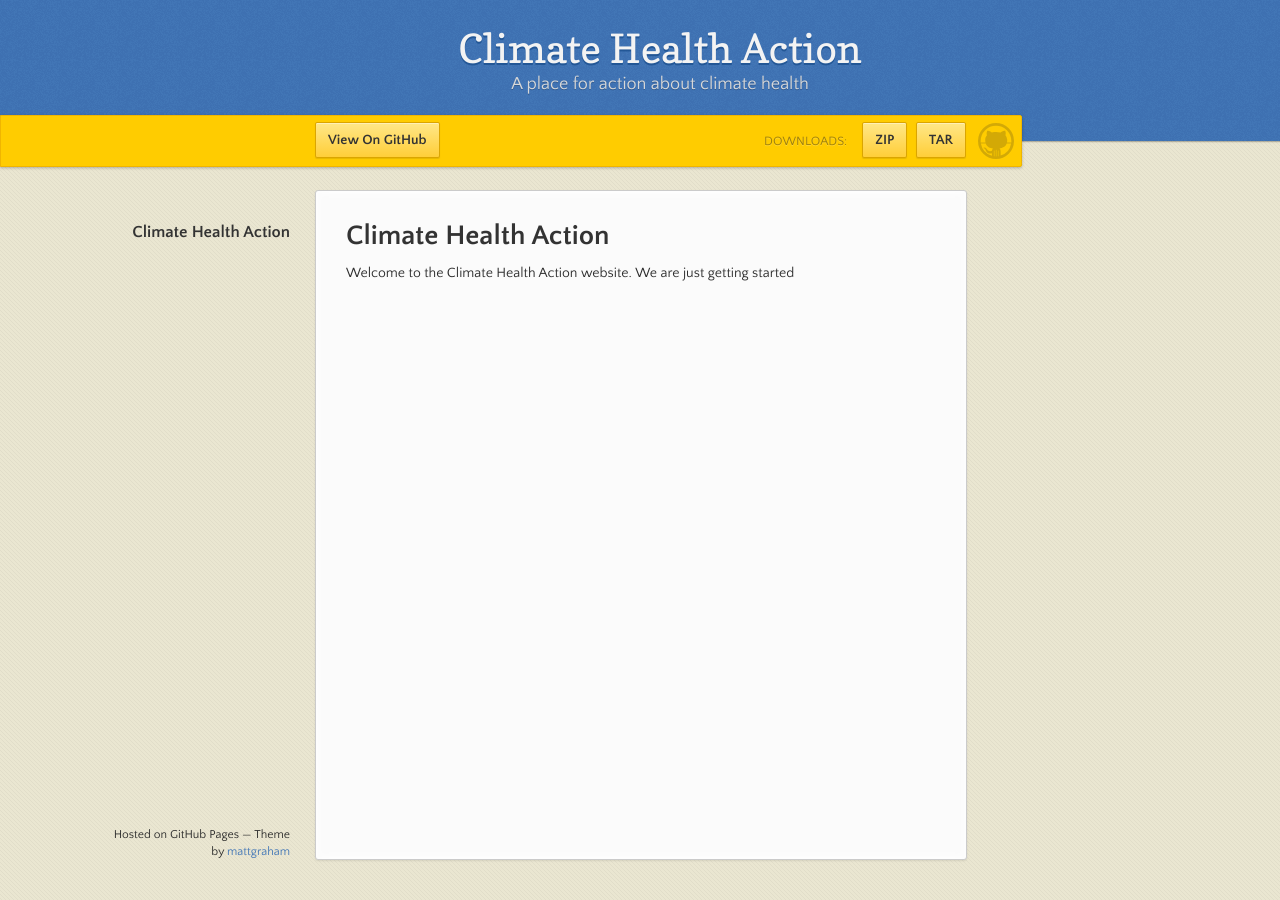
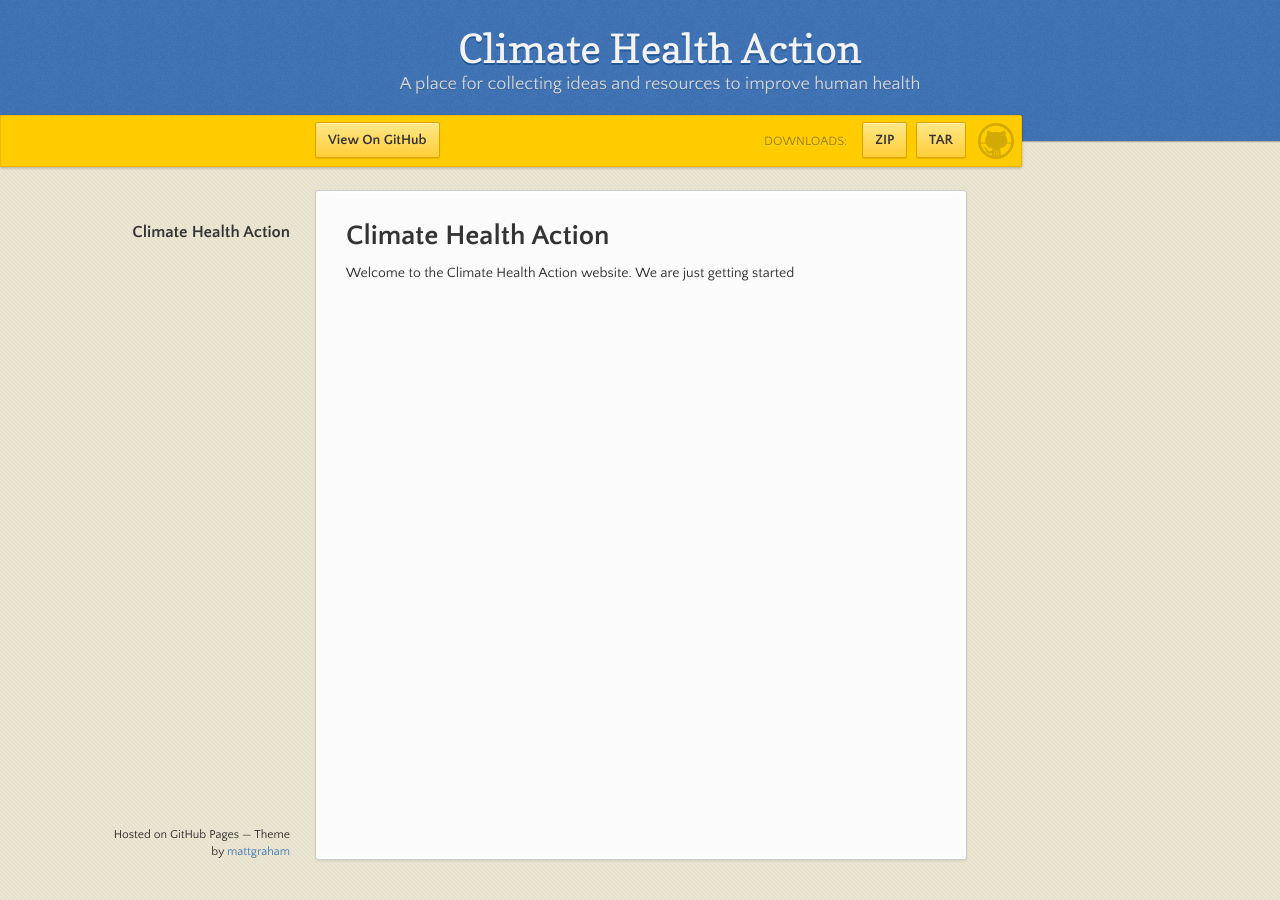
Before and after one commit to climatehealthaction/climatehealthaction.github.io, a Jekyll site: the page built from index.md, in a window 1280 px wide. Built offline with Jekyll 4.4.1, drawn with Linux system fonts in a browser that asks for light colours; our own code applies the rules of GitHub Pages for plain Markdown files.

Commit message:
first edits

```diff
--- a/_config.yml
+++ b/_config.yml
@@ -1,5 +1,5 @@
 title: Climate Health Action
-description: A place for action about climate health
+description: A place for collecting ideas and resources to improve human health
 show_downloads: true
 google_analytics:
 theme: jekyll-theme-leap-day
```
Also changed, not shown: assets/images/noun_global_3394124-2.png (added), assets/images/noun_global_3394124-3.png (added), assets/images/noun_global_3394124.png (added).
